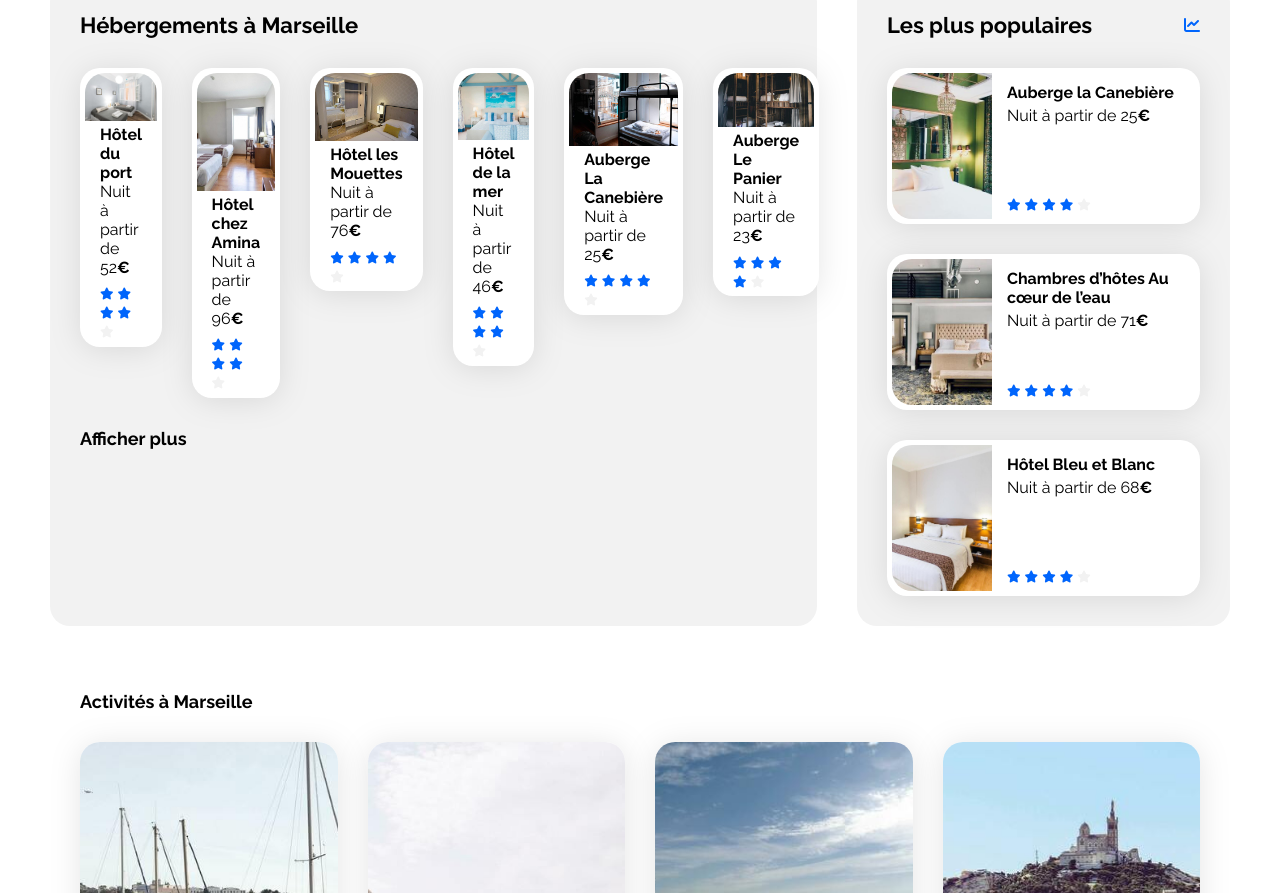
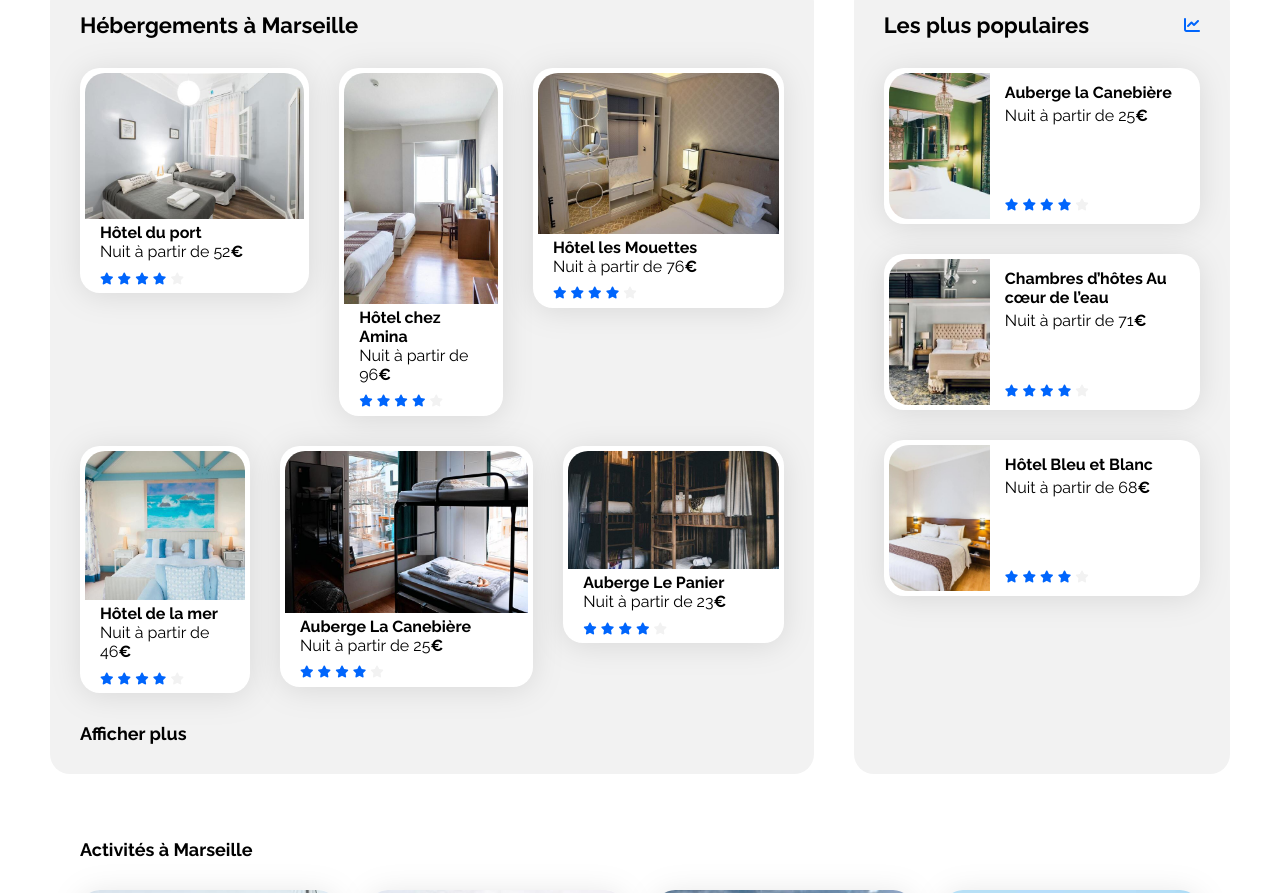
Before and after one commit to D-Sriver/Projet_2_booki_oc, a plain HTML site: page index.html in a window 1280 px wide. Shown: the part 444-1337 px from the top of the page. Drawn offline with Linux system fonts and the light colour scheme.

Commit message:
👌 IMPROVE: add div hebergement-card

```diff
--- a/index.html
+++ b/index.html
@@ -162,6 +162,8 @@
 									</div>
 								</article>
 							</a>
+						</div>
+							<div class="hebergement-card">
 							<a href="#">
 								<article class="card">
 									<img
```
